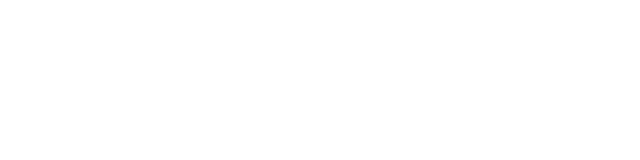
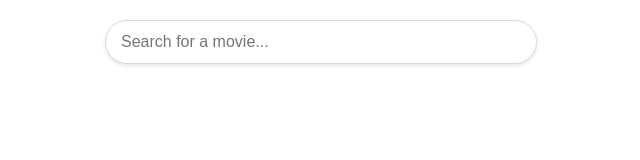
Before and after one commit to gaverver/netflixproject24-25, a React (Create React App) app in the folder src/web_server/views/: page /admin in a window 1280 px wide. Before the commit this address had no page. Shown: the top 160 px of the page, without its empty margins (335-975 px from the left). Built offline with nearby package versions, Linux system fonts and the light colour scheme.

Commit message:
add Admin page

```diff
--- a/src/web_server/views/src/App.js
+++ b/src/web_server/views/src/App.js
@@ -1,7 +1,7 @@
 import './App.css';
 import { Routes, Route } from 'react-router-dom';
 import DisconnectedHome from './pages/disconnected_home/Home';
-
+import Admin from './pages/administration/Admin';
 
 function App() {
   // router for all the pages in the application
@@ -9,6 +9,7 @@
     <div className="App">
       <Routes>
         <Route path ="/home" element={<DisconnectedHome />} />
+        <Route path ="/admin" element={<Admin />} />
       </Routes>
     </div>
   );
--- /dev/null
+++ b/src/web_server/views/src/components/MovieAutocomplete.css
@@ -0,0 +1,54 @@
+.movieautocomplete {
+    position: relative;
+    max-width: 400px; /* Slightly wider for a better Google-like look */
+    margin: 20px auto;
+    font-family: Arial, sans-serif;
+  }
+
+  input {
+    width: 100%;
+    padding: 12px 15px;
+    border: 1px solid #d9d9d9;
+    border-radius: 24px;
+    outline: none;
+    font-size: 16px;
+    box-shadow: 0 2px 4px rgba(0, 0, 0, 0.1);
+    transition: border-color 0.2s ease-in-out;
+  }
+
+  input:focus {
+    border-color: #4285f4;
+    box-shadow: 0 4px 6px rgba(66, 133, 244, 0.3);
+  }
+
+  .suggestions-dropdown {
+    position: absolute;
+    top: 100%;
+    left: 0;
+    width: 100%;
+    border: 1px solid #d9d9d9;
+    border-radius: 8px;
+    background: white;
+    list-style-type: none;
+    padding: 0;
+    margin: 8px 0;
+    box-shadow: 0 4px 8px rgba(0, 0, 0, 0.1);
+    z-index: 1000;
+    overflow: hidden;
+  }
+
+  .suggestions-dropdown li {
+    padding: 12px 15px;
+    cursor: pointer;
+    font-size: 14px;
+    color: #333;
+    transition: background-color 0.2s ease-in-out;
+  }
+
+  .suggestions-dropdown li:hover {
+    background-color: #f1f1f1;
+  }
+
+  .suggestions-dropdown li:active {
+    background-color: #e8e8e8;
+  }
--- /dev/null
+++ b/src/web_server/views/src/components/MovieAutocomplete.js
@@ -0,0 +1,78 @@
+import "./MovieAutocomplete.css"
+import React, { useState } from 'react';
+
+const MovieAutocomplete = ({setId}) => {
+  const [query, setQuery] = useState('');
+  const [suggestions, setSuggestions] = useState([]);
+  const [isLoading, setIsLoading] = useState(false);
+
+  // Fetch movie names based on the query
+  const fetchMovies = async (searchQuery) => {
+    try {
+      setIsLoading(true);
+      const response = await fetch(`http://localhost:3001/api/movies/search/${searchQuery}`);
+      if (!response.ok) {
+        throw new Error(`HTTP error! Status: ${response.status}`);
+      }
+
+      const data = await response.json();
+
+      // Access the array of movies inside the JSON object
+      if (data.movies && Array.isArray(data.movies)) {
+        const movieNames = data.movies.map((movie) => ({ name: movie.name, id: movie._id }));
+        setSuggestions(movieNames);
+      } else {
+        console.warn('API response does not contain a valid movies array:', data);
+        setSuggestions([]);
+      }
+    } catch (error) {
+      console.error('Error fetching movies:', error);
+      setSuggestions([]);
+    } finally {
+      setIsLoading(false);
+    }
+  };
+
+  // Handle input change
+  const handleChange = (e) => {
+    const inputValue = e.target.value;
+    setQuery(inputValue);
+
+    if (inputValue) {
+      fetchMovies(inputValue);
+    } else {
+      setSuggestions([]);
+    }
+  };
+
+  // Handle selection of a suggestion
+  const handleSelect = (name, movie_id) => {
+    setQuery(name); // Set input value to the selected name
+    setSuggestions([]); // Clear suggestions
+    setId(movie_id)
+  };
+
+  return (
+    <div className="movieautocomplete">
+      <input
+        type="text"
+        value={query}
+        onChange={handleChange}
+        placeholder="Search for a movie..."
+        aria-label="Search for a movie"
+      />
+      {isLoading && <p>Loading...</p>}
+      {suggestions.length > 0 && (
+        <ul className="suggestions-list">
+          {suggestions.map((movie, index) => (
+            <li key={index} onClick={() => handleSelect(movie.name, movie.id)}>
+              {movie.name}
+            </li>
+          ))}
+        </ul>
+      )}
+    </div>
+  );
+};
+
+export default MovieAutocomplete;
--- /dev/null
+++ b/src/web_server/views/src/pages/administration/Admin.js
@@ -0,0 +1,16 @@
+import './Admin.css';
+import React, { useState } from "react";
+import MovieAutocomplete from '../../components/MovieAutocomplete';
+
+function Admin() {
+   const [id, setId] = useState('');
+
+  // the html of the page + components
+  return (
+    <MovieAutocomplete setId={setId}/>
+  );
+}
+
+
+
+export default Admin;
```
Also changed, not shown: src/web_server/views/src/pages/administration/Admin.css (added).
